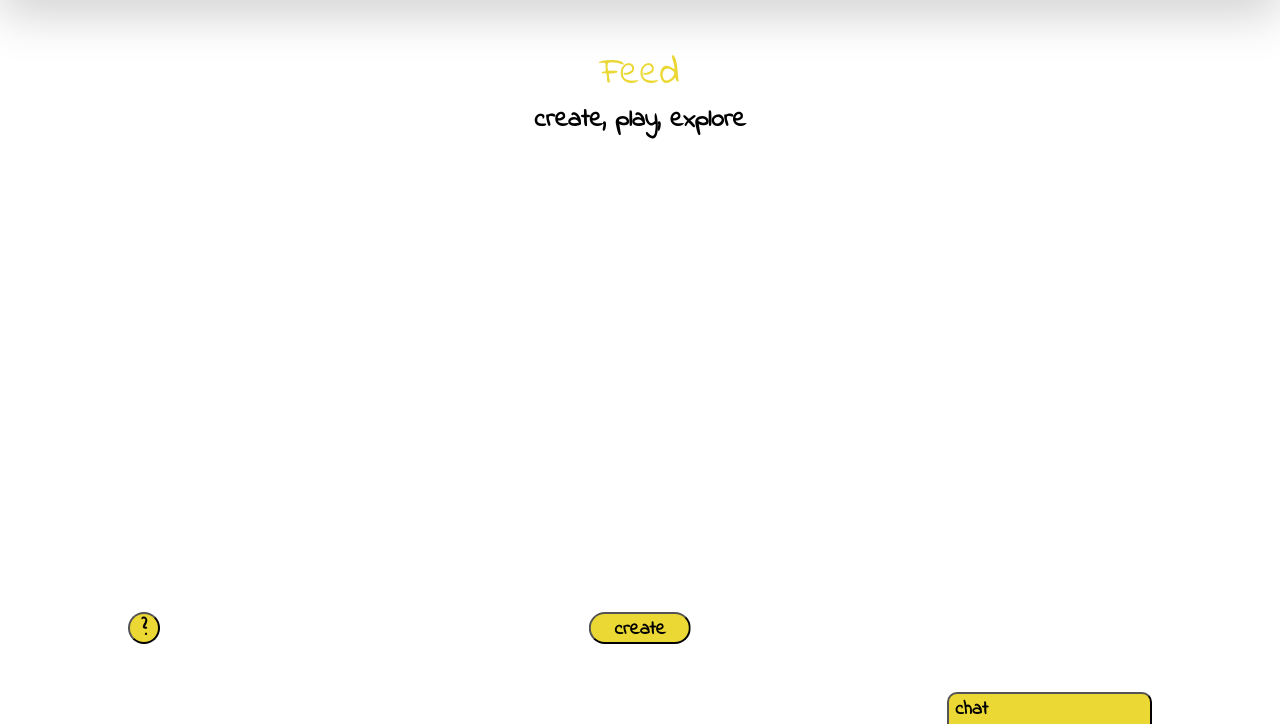
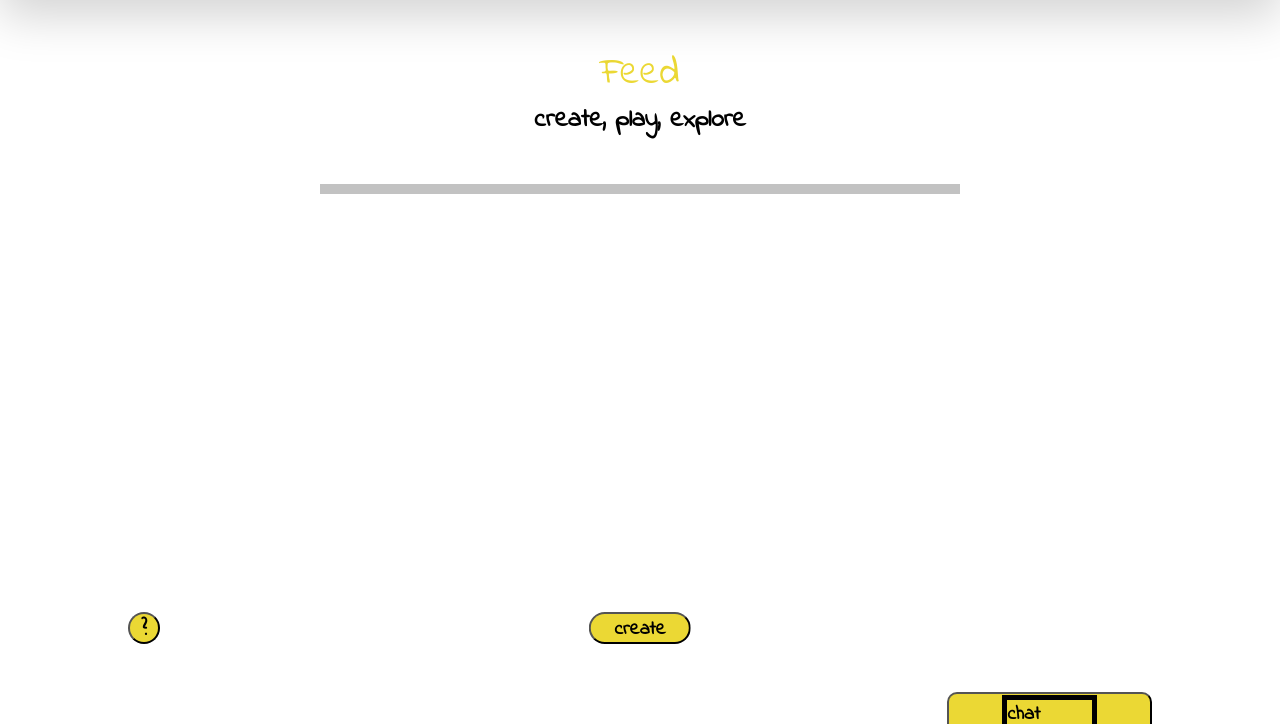
Before and after one commit to James-h95/Webdev-project, a Flask app: page /feed in a window 1280 px wide. Shown: the part 76-800 px from the top of the page. Run offline with Flask 3, Linux system fonts and the light colour scheme; the visitor is signed in with stand-in values (Sample User, id 1); data that the repository does not hold is empty; some libraries are stand-ins or nearby versions.

Commit message:
Centered the container holding the feed boxes

```diff
--- a/application/templates/feed.html
+++ b/application/templates/feed.html
@@ -9,11 +9,14 @@
         <h2>create, play, explore</h2>
     </div>
 
+
     <div class="container mt-5">
-        <div class="row">
+        <!-- Each row-->
+        <div class="row justify-content start">
                 {% set cols = 3 %}
+                <!-- For each gamebox-->
                 {% for game in games %}
-                    <div class="col-md-4 mt-5">
+                    <div class="col-4">
                         <button href="{{ url_for('hangman_page') }}" class="mb-5 card game-card {{ game.category|lower|replace('.', '')}}">
                             <div class="card-body">
                                 <img class="profile-image" src="https://img.freepik.com/premium-vector/stick-figure-man-isolated-vector_566661-759.jpg"></img>
@@ -29,10 +32,12 @@
                             <img class="hand left-hand" src="http://127.0.0.1:5501/application/static/deliverables/gameFeed/hand1.svg"></img>
                         </button>
                     </div>
-                    {% if loop.index % cols == 0 %}
-                        </div><div class="row">
+
+                    {% if loop.index % cols == 0 and not loop.last %}
+                        <div class="row justify-content start"></div>
                     {% endif %}
-                    {% endfor %}
+                {% endfor %}
+        </div>
     </div>
 
     <div id="tooltip-htp"><b>How to play:</b><br>
@@ -55,7 +60,7 @@
     </div>
 
 
-    <a href"#"><button id="chat">
+    <a href="#"><button id="chat">
         <div class="container text-center">
             <div class="row justify-content-between">
                 <div id="chatHeading">
@@ -138,6 +143,13 @@
             font-weight: bold;
             font-size:2vw;
         }
+
+        .container {
+            width: 50%;
+            margin: 0 auto;
+            border: 5px solid;
+        }
+
 
         #helpButton{
             position:fixed;
```
